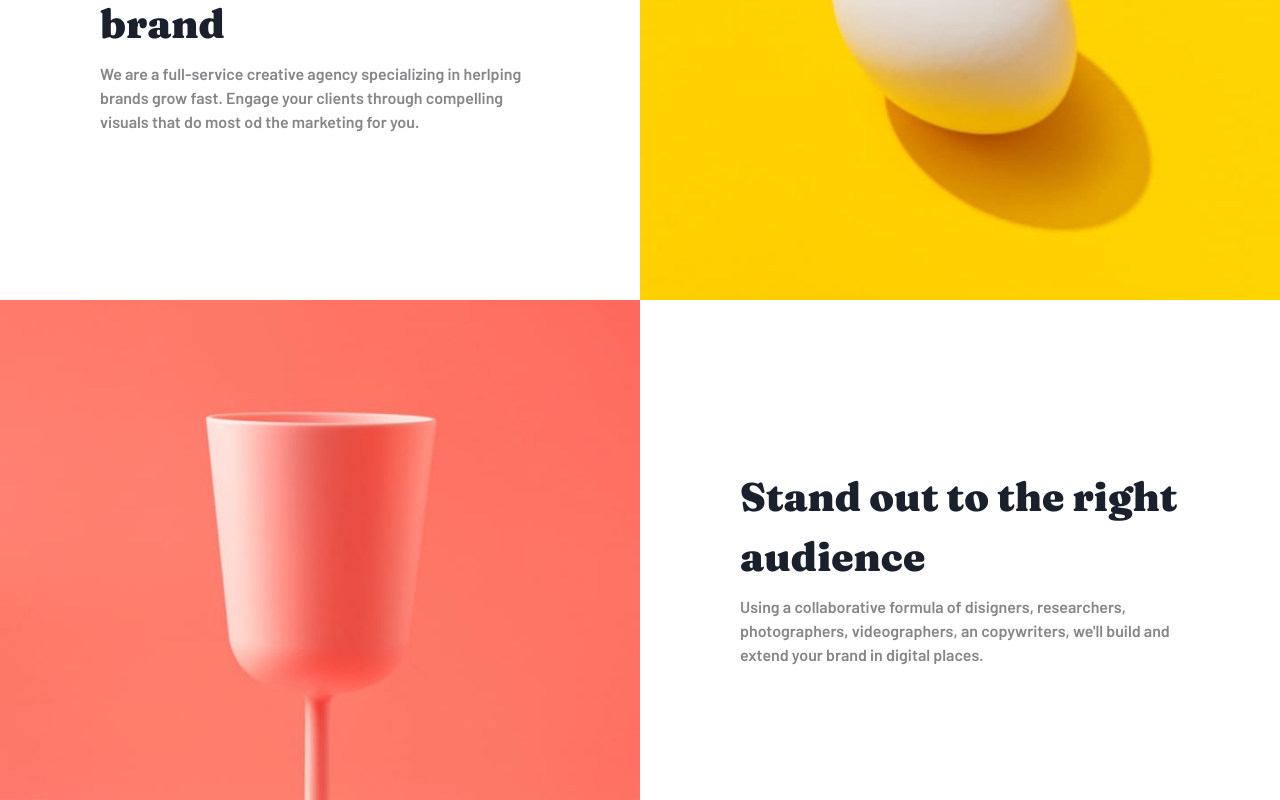
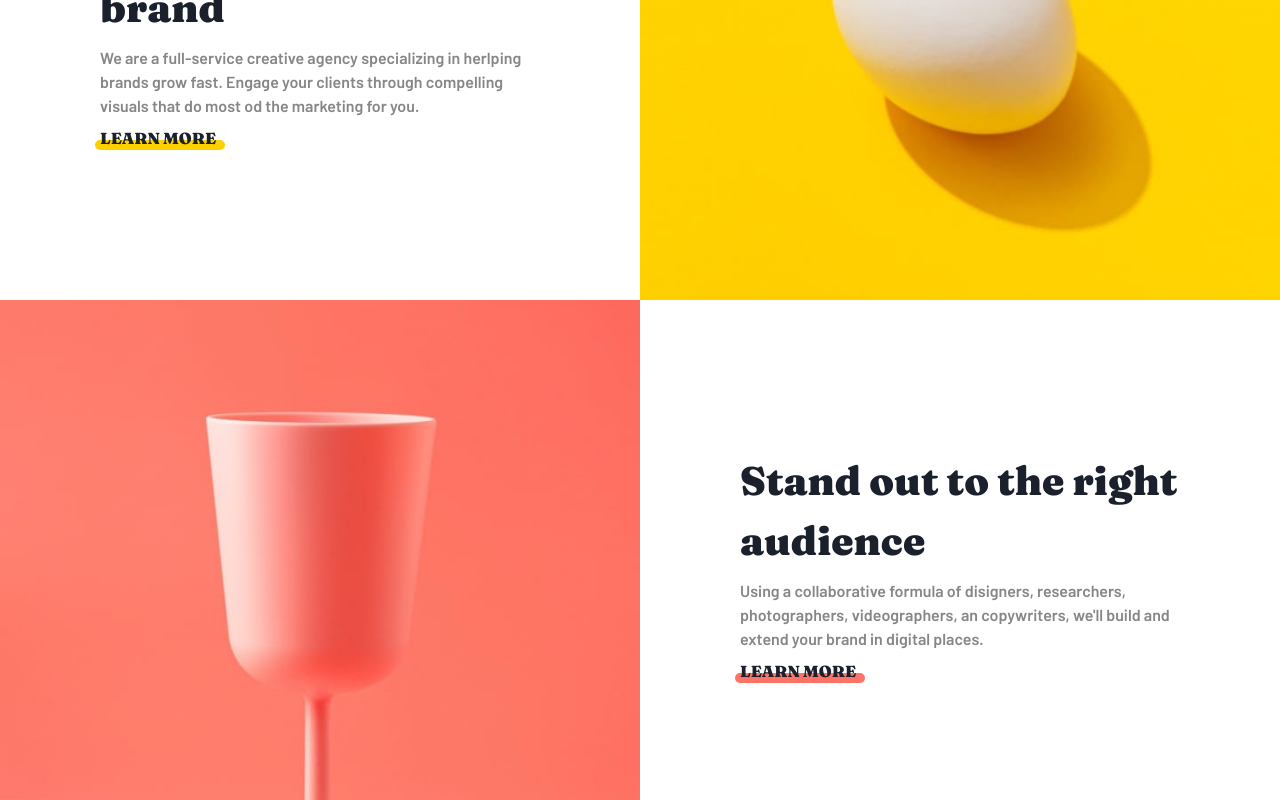
Before and after one commit to Tomashanahan/sunnyside, a React (Create React App) app: page / in a window 1280 px wide. Shown: the part 1080-1880 px from the top of the page. Built offline with nearby package versions, Linux system fonts and the light colour scheme.

Commit message:
banner | footer | main | testimonials

```diff
--- a/src/Components/Banner/Banner.jsx
+++ b/src/Components/Banner/Banner.jsx
@@ -19,7 +19,7 @@ function Banner() {
 				WE ARE CREATIVES
 			</Text>
 
-			<Box position={"absolute"} zIndex={10} left={"48%"} top={"13%"}>
+			<Box position={"absolute"} zIndex={10} left={"48%"} top={"10%"}>
 				<img src={flecha} alt={"svg"} width="50px" />
 			</Box>
 
--- a/src/Components/Footer/Footer.jsx
+++ b/src/Components/Footer/Footer.jsx
@@ -1,4 +1,4 @@
-import { Box, Flex, Image, Link, Stack, Text } from "@chakra-ui/react";
+import { Box, Flex, Image, Stack, Text } from "@chakra-ui/react";
 import React from "react";
 import logo_verde from "../../sunnyside-agency-landing-page-main//images/logo_verde.svg";
 import facebook from "../../sunnyside-agency-landing-page-main/images/icon-facebook.svg";
--- a/src/Components/Main/Main.jsx
+++ b/src/Components/Main/Main.jsx
@@ -53,6 +53,23 @@ function Main() {
 							<Text color="#868688" fontWeight={"hairline"} textAlign="left">
 								{elem.paragraph}
 							</Text>
+							<Box>
+								<Text
+									fontFamily={"'Fraunces', serif"}
+									fontWeight={"extrabold"}
+									textAlign="left"
+									mb="-10px"
+								>
+									LEARN MORE
+								</Text>
+								<Box
+									bg={i % 2 === 0 ? "#FDD100" : "#FF7366"}
+									ml="-5px"
+									h="10px"
+									w="130px"
+									borderRadius={"2xl"}
+								/>
+							</Box>
 						</Stack>
 						<Box w={"50%"}>
 							<Image src={elem.img} alt="Foto" />
@@ -78,7 +95,7 @@ function Main() {
 									fontSize="40px"
 									textAlign="center"
 									color={i === 0 ? "#005846" : "#005369"}
-									mb='20px'
+									mb="20px"
 								>
 									{elem.title}
 								</Text>
--- a/src/Components/Testimonials/Testimonials.jsx
+++ b/src/Components/Testimonials/Testimonials.jsx
@@ -15,7 +15,7 @@ const testimonials = [
 		img: thomas,
 		text: "Sunnyside's enthusiasm coupled with ther keen interest in our brand's success made it a satisfying and enjoyable experience.",
 		name: "Thomas S.",
-		position: "Chief Operatinf Officer",
+		position: "Chief Operating Officer",
 	},
 	{
 		img: jennie,
```
